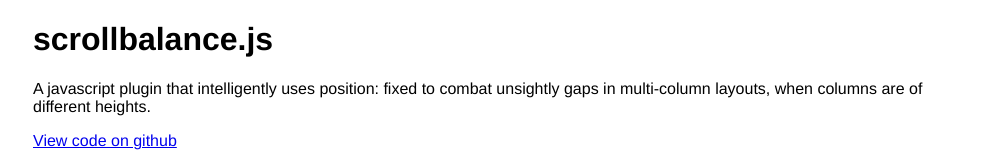
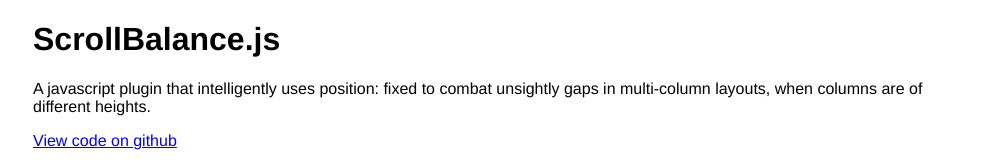
Before and after one commit to gregplaysguitar/ScrollBalance.js, a website: page index.html in a window 1280 px wide. Shown: the top 160 px of the page, without its empty margins (137-1141 px from the left). Drawn offline with nearby package versions, Linux system fonts and the light colour scheme; a script that the page names is missing.

Commit message:
Update index.html

```diff
--- a/index.html
+++ b/index.html
@@ -1,7 +1,7 @@
 <!doctype html>
 <html>
   <head>
-    <title>scrollbalance.js</title>
+    <title>ScrollBalance.js</title>
     <script
       src="https://code.jquery.com/jquery-3.1.1.slim.min.js"
       integrity="sha256-/SIrNqv8h6QGKDuNoLGA4iret+kyesCkHGzVUUV0shc="
@@ -96,7 +96,7 @@
 </head>
 <body>
   <div id="container">
-    <h1 id="banner"><a href="">scrollbalance.js</a></h1>
+    <h1 id="banner"><a href="">ScrollBalance.js</a></h1>
     <section class="info">
       <p>
         A javascript plugin that intelligently uses position: fixed to combat
```
